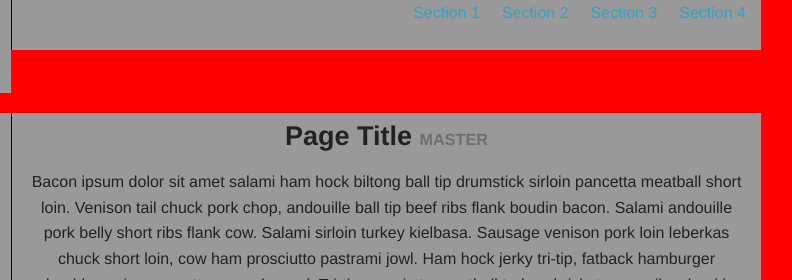
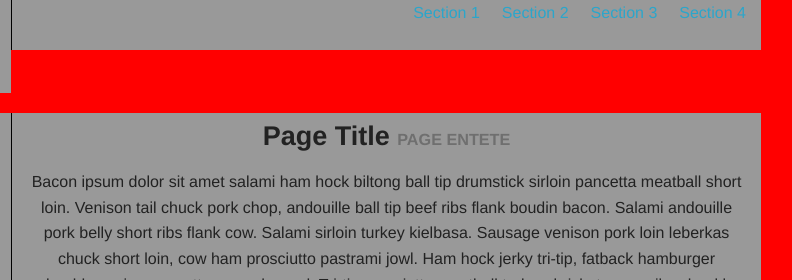
Before and after one commit to nhombo/trarepo, a plain HTML site: page index.html in a window 1280 px wide. Shown: the top 280 px of the page, 379-1171 px from the left. Drawn offline with Linux system fonts and the light colour scheme.

Commit message:
test pour tag -u

```diff
--- a/index.html
+++ b/index.html
@@ -40,7 +40,7 @@
 
     <div class="large-9 push-3 columns">
 
-      <h3>Page Title <small>MASTER</small></h3>
+      <h3>Page Title <small>PAGE ENTETE</small></h3>
 
       <p>Bacon ipsum dolor sit amet salami ham hock biltong ball tip drumstick sirloin pancetta meatball short loin. Venison tail chuck pork chop, andouille ball tip beef ribs flank boudin bacon. Salami andouille pork belly short ribs flank cow. Salami sirloin turkey kielbasa. Sausage venison pork loin leberkas chuck short loin, cow ham prosciutto pastrami jowl. Ham hock jerky tri-tip, fatback hamburger shoulder swine pancetta ground round. Tri-tip prosciutto meatball turkey, brisket spare ribs shankle chuck cow chicken ham hock boudin meatloaf jowl.</p>
 
```
